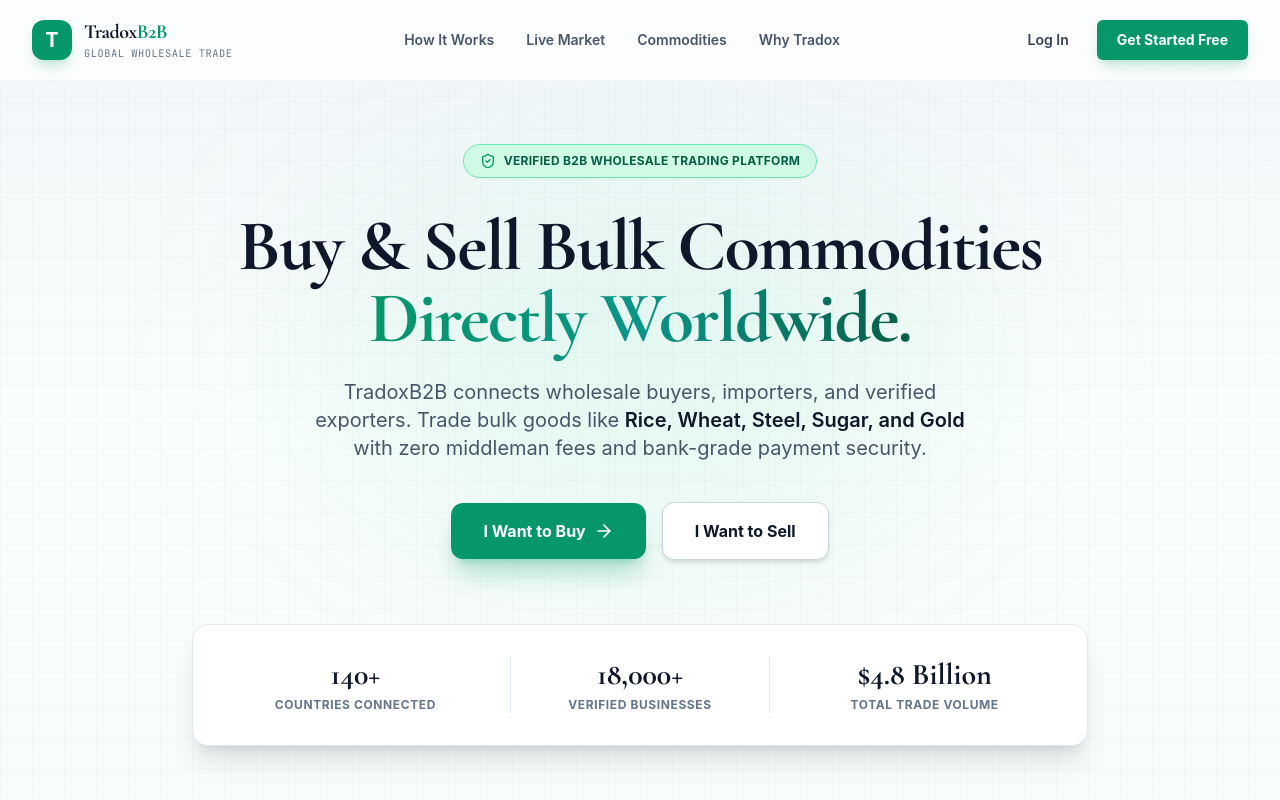
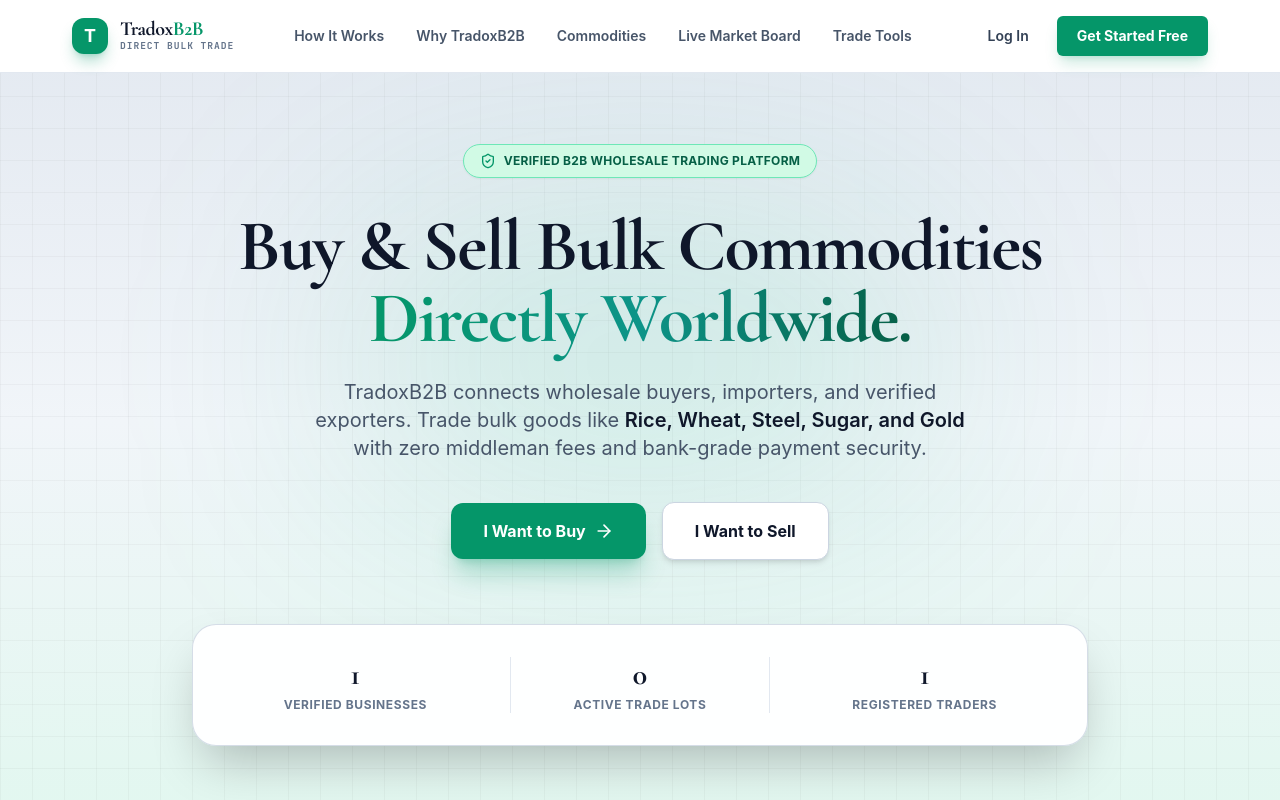
Before and after one commit to krishnagm17/tradox-b2b, a React app in the folder frontend/: page / in a window 1280 px wide. Shown: the top 800 px of the page. Built offline with nearby package versions, Linux system fonts and the light colour scheme; no server answers; the HTML template or start-up script is replaced by a standard one.

Commit message:
feat: updated Hero section background color and replaced hardcoded metrics with real platform stats from backend API

```diff
--- a/frontend/src/pages/Landing.jsx
+++ b/frontend/src/pages/Landing.jsx
@@ -9,6 +9,7 @@
   const navigate = useNavigate();
   const [scrolled, setScrolled] = useState(false);
   const [user, setUser] = useState(null);
+  const [stats, setStats] = useState({ users_count: 1, companies_count: 1, products_count: 0, rfqs_count: 0, total_lots: 0 });
   const [marketData, setMarketData] = useState({
     gold: { price: 2450.50, change: 0.5 },
     wheat: { price: 680.20, change: -1.2 },
@@ -30,6 +31,16 @@
       setUser(u);
     });
 
+    // Fetch real platform statistics from database
+    fetch((import.meta.env.VITE_API_URL || "http://localhost:8000") + "/api/stats")
+      .then(res => res.json())
+      .then(data => {
+        if (data && typeof data.companies_count === "number") {
+          setStats(data);
+        }
+      })
+      .catch(err => console.error("Failed to fetch live stats", err));
+
     return () => {
       window.removeEventListener('scroll', handleScroll);
       unsub();
@@ -43,29 +54,36 @@
   };
 
   return (
-    <div className="min-h-screen bg-white text-slate-900 flex flex-col font-sans selection:bg-emerald-500/20">
+    <div className="min-h-screen bg-slate-100 text-slate-900 font-sans selection:bg-emerald-500/30">
 
-      {/* Top Header Navbar */}
-      <nav className={`fixed top-0 left-0 right-0 z-50 transition-all duration-300 ${scrolled ? 'bg-white/95 backdrop-blur-md shadow-md border-b border-slate-200' : 'bg-white/80 backdrop-blur-sm border-b border-slate-100'}`}>
-        <div className="max-w-[1300px] mx-auto px-4 sm:px-6 lg:px-8 flex items-center justify-between h-20">
+      {/* Navigation Header */}
+      <nav className={`fixed top-0 left-0 right-0 z-50 transition-all duration-300 ${
+        scrolled ? "bg-white/95 backdrop-blur-md shadow-md border-b border-slate-200 py-3" : "bg-white border-b border-slate-200 py-4"
+      }`}>
+        <div className="max-w-[1200px] mx-auto px-4 sm:px-6 lg:px-8 flex items-center justify-between">
 
-          {/* Logo */}
+          {/* Brand Logo */}
           <div className="flex items-center gap-3 cursor-pointer" onClick={() => navigate("/")}>
-            <div className="w-10 h-10 rounded-xl bg-emerald-600 flex items-center justify-center text-white font-bold text-xl shadow-lg shadow-emerald-600/20">
+            <div className="w-9 h-9 rounded-xl bg-emerald-600 flex items-center justify-center text-white font-bold text-lg shadow-lg shadow-emerald-600/30">
               T
             </div>
             <div className="flex flex-col">
-              <span className="text-xl font-heading font-bold text-slate-900 tracking-tight">Tradox<span className="text-emerald-600">B2B</span></span>
-              <span className="text-[0.65rem] font-mono tracking-wider text-slate-500 uppercase">Global Wholesale Trade</span>
+              <span className="text-xl font-heading font-extrabold text-slate-900 tracking-tight leading-none">
+                Tradox<span className="text-emerald-600">B2B</span>
+              </span>
+              <span className="text-[0.6rem] font-mono tracking-widest text-slate-500 uppercase font-semibold">
+                Direct Bulk Trade
+              </span>
             </div>
           </div>
 
-          {/* Nav Links */}
-          <div className="hidden md:flex items-center gap-8">
-            <a href="#how-it-works" className="text-sm text-slate-600 hover:text-slate-900 font-semibold transition-colors">How It Works</a>
-            <button onClick={() => navigate("/live-board")} className="text-sm text-slate-600 hover:text-slate-900 font-semibold transition-colors">Live Market</button>
-            <a href="#commodities" className="text-sm text-slate-600 hover:text-slate-900 font-semibold transition-colors">Commodities</a>
-            <a href="#why-us" className="text-sm text-slate-600 hover:text-slate-900 font-semibold transition-colors">Why Tradox</a>
+          {/* Center Links */}
+          <div className="hidden md:flex items-center gap-8 text-sm font-semibold text-slate-600">
+            <a href="#how-it-works" className="hover:text-emerald-600 transition-colors">How It Works</a>
+            <a href="#why-us" className="hover:text-emerald-600 transition-colors">Why TradoxB2B</a>
+            <a href="#commodities" className="hover:text-emerald-600 transition-colors">Commodities</a>
+            <button onClick={() => navigate("/live-board")} className="hover:text-emerald-600 transition-colors">Live Market Board</button>
+            <button onClick={() => navigate("/trade-tools")} className="hover:text-emerald-600 transition-colors">Trade Tools</button>
           </div>
 
           {/* Action Buttons */}
@@ -109,10 +127,10 @@
       </nav>
 
       {/* Hero Section */}
-      <section className="relative pt-28 pb-20 lg:pt-36 lg:pb-24 bg-gradient-to-b from-slate-100 via-emerald-50/30 to-slate-50 border-b border-slate-200 overflow-hidden">
+      <section className="relative pt-28 pb-20 lg:pt-36 lg:pb-24 bg-gradient-to-b from-slate-200 via-slate-100 to-emerald-100/50 border-b border-slate-300 overflow-hidden">
         {/* Decorative Grid */}
-        <div className="absolute inset-0 bg-[linear-gradient(to_right,#00000005_1px,transparent_1px),linear-gradient(to_bottom,#00000005_1px,transparent_1px)] bg-[size:32px_32px] pointer-events-none" />
-        <div className="absolute top-1/4 left-1/2 -translate-x-1/2 w-[600px] h-[300px] bg-emerald-500/10 blur-[120px] rounded-full pointer-events-none" />
+        <div className="absolute inset-0 bg-[linear-gradient(to_right,#00000008_1px,transparent_1px),linear-gradient(to_bottom,#00000008_1px,transparent_1px)] bg-[size:32px_32px] pointer-events-none" />
+        <div className="absolute top-1/4 left-1/2 -translate-x-1/2 w-[600px] h-[300px] bg-emerald-500/15 blur-[120px] rounded-full pointer-events-none" />
 
         <div className="max-w-[1200px] mx-auto px-4 sm:px-6 lg:px-8 relative z-10 text-center">
 
@@ -150,20 +168,20 @@
             </button>
           </div>
 
-          {/* Social Proof Bar */}
-          <div className="bg-white border border-slate-200 rounded-2xl p-6 sm:p-8 shadow-xl max-w-4xl mx-auto">
+          {/* Social Proof Bar — Real Database Numbers */}
+          <div className="bg-white/95 backdrop-blur-md border border-slate-300/80 rounded-3xl p-6 sm:p-8 shadow-2xl max-w-4xl mx-auto">
             <div className="grid grid-cols-1 sm:grid-cols-3 gap-6">
               <div className="flex flex-col items-center">
-                <span className="text-3xl font-heading font-extrabold text-slate-900">140+</span>
-                <span className="text-xs text-slate-500 font-bold uppercase tracking-wider mt-1">Countries Connected</span>
+                <span className="text-3xl font-heading font-extrabold text-slate-900">{stats.companies_count}</span>
+                <span className="text-xs text-slate-500 font-bold uppercase tracking-wider mt-1">Verified Businesses</span>
               </div>
               <div className="flex flex-col items-center border-y sm:border-y-0 sm:border-x border-slate-200 py-4 sm:py-0">
-                <span className="text-3xl font-heading font-extrabold text-slate-900">18,000+</span>
-                <span className="text-xs text-slate-500 font-bold uppercase tracking-wider mt-1">Verified Businesses</span>
+                <span className="text-3xl font-heading font-extrabold text-slate-900">{stats.total_lots}</span>
+                <span className="text-xs text-slate-500 font-bold uppercase tracking-wider mt-1">Active Trade Lots</span>
               </div>
               <div className="flex flex-col items-center">
-                <span className="text-3xl font-heading font-extrabold text-slate-900">$4.8 Billion</span>
-                <span className="text-xs text-slate-500 font-bold uppercase tracking-wider mt-1">Total Trade Volume</span>
+                <span className="text-3xl font-heading font-extrabold text-slate-900">{stats.users_count}</span>
+                <span className="text-xs text-slate-500 font-bold uppercase tracking-wider mt-1">Registered Traders</span>
               </div>
             </div>
           </div>
```
Also changed, not shown: 1 other file (tests, documents, lock files or other folders).
